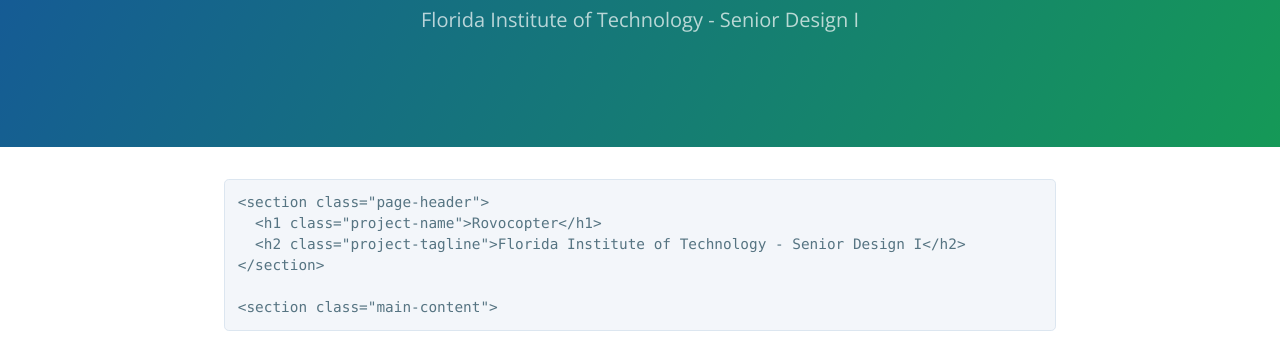
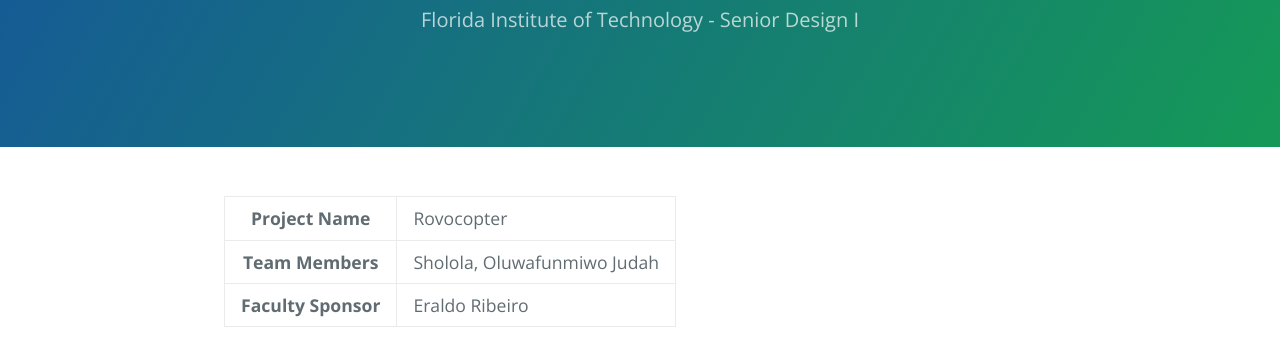
Before and after one commit to JCK07115/JCK07115.github.io, a plain HTML site: page index.html in a window 1280 px wide. Shown: the part 170-516 px from the top of the page. Drawn offline with nearby package versions, Linux system fonts and the light colour scheme.

Commit message:
Replace master branch with page content via GitHub

```diff
--- a/index.html
+++ b/index.html
@@ -16,15 +16,7 @@
     </section>
 
     <section class="main-content">
-      <pre><code>&lt;section class="page-header"&gt;
-  &lt;h1 class="project-name"&gt;Rovocopter&lt;/h1&gt;
-  &lt;h2 class="project-tagline"&gt;Florida Institute of Technology - Senior Design I&lt;/h2&gt;
-&lt;/section&gt;
-
-&lt;section class="main-content"&gt;
-</code></pre>
-
-<p></p><table>
+      <p></p><table>
   <tr>
     <th>Project Name</th>
     <td>Rovocopter</td>
```
Also changed, not shown: params.json (+1 -1 lines).
